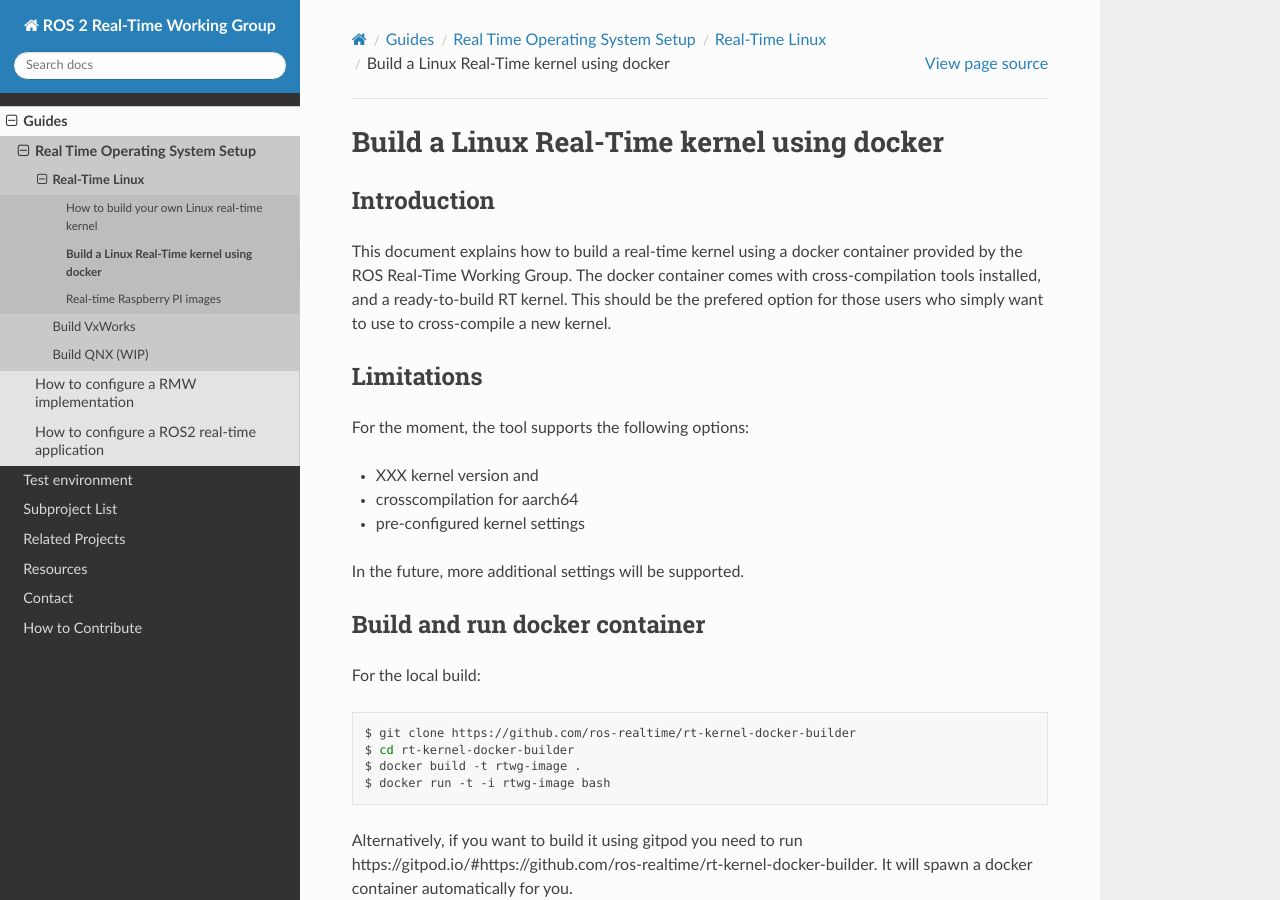
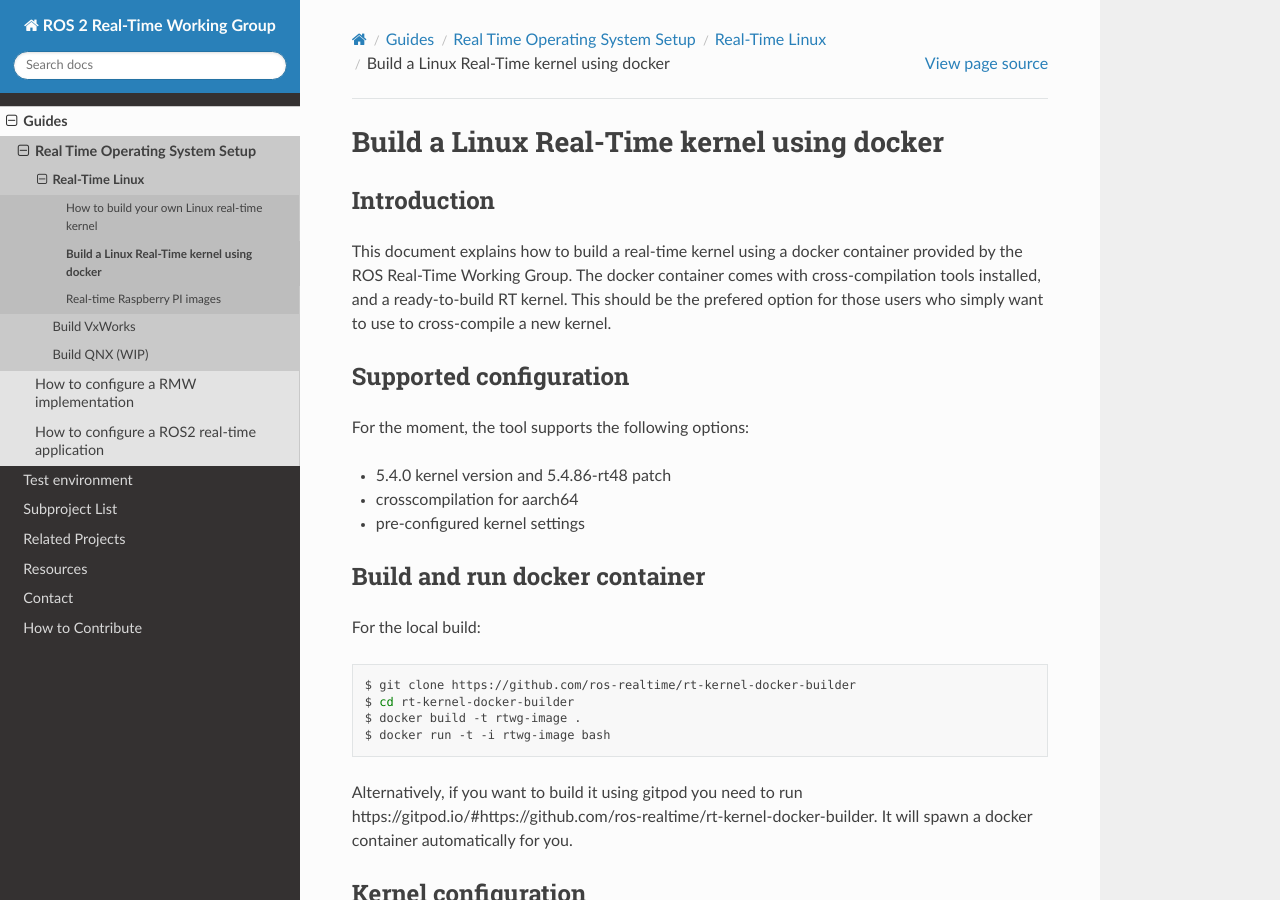
Before and after one commit to ros-realtime/rtwg_documentation, a Sphinx documentation site: the page built from source/Guides/Real-Time-Operating-System-Setup/Real-Time-Linux/build_rt_kernel_using_docker.md, in a window 1280 px wide and 900 px high. Built offline with Sphinx 7.4.7 and the Read the Docs theme 2.0.0, drawn with Linux system fonts in a browser that asks for light colours.

Commit message:
Address reviewer's comments

```diff
--- a/source/Guides/Real-Time-Operating-System-Setup/Real-Time-Linux/build_rt_kernel_using_docker.md
+++ b/source/Guides/Real-Time-Operating-System-Setup/Real-Time-Linux/build_rt_kernel_using_docker.md
@@ -4,14 +4,12 @@
 
 This document explains how to build a real-time kernel using a docker container provided by the ROS Real-Time Working Group. The docker container comes with cross-compilation tools installed, and a ready-to-build RT kernel. This should be the prefered option for those users who simply want to use to cross-compile a new kernel.
 
-## Limitations
+## Supported configuration
 
 For the moment, the tool supports the following options:
-- XXX kernel version and
+- 5.4.0 kernel version and 5.4.86-rt48 patch
 - crosscompilation for aarch64
 - pre-configured kernel settings
-
-In the future, more additional settings will be supported.
 
 ## Build and run docker container
 
```
